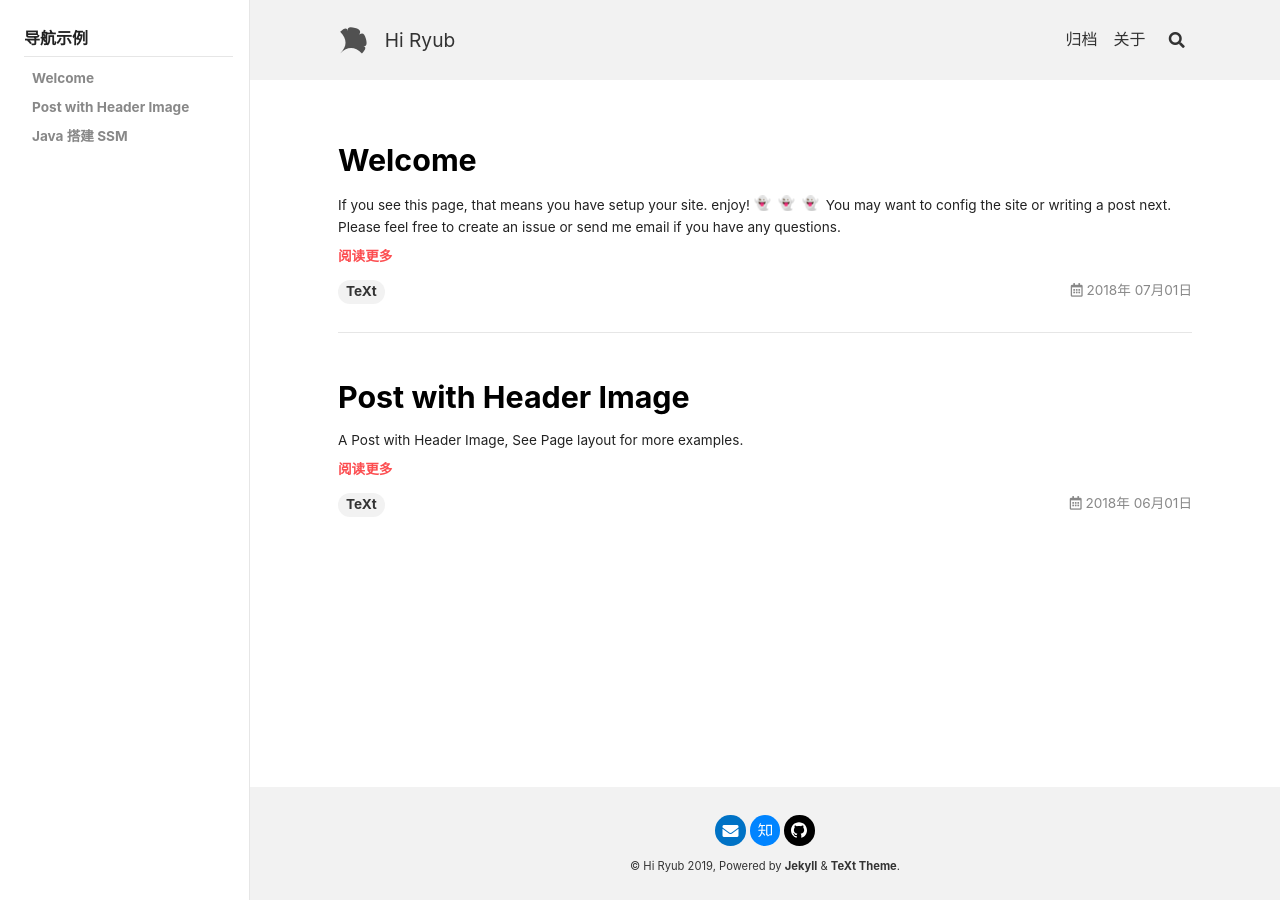
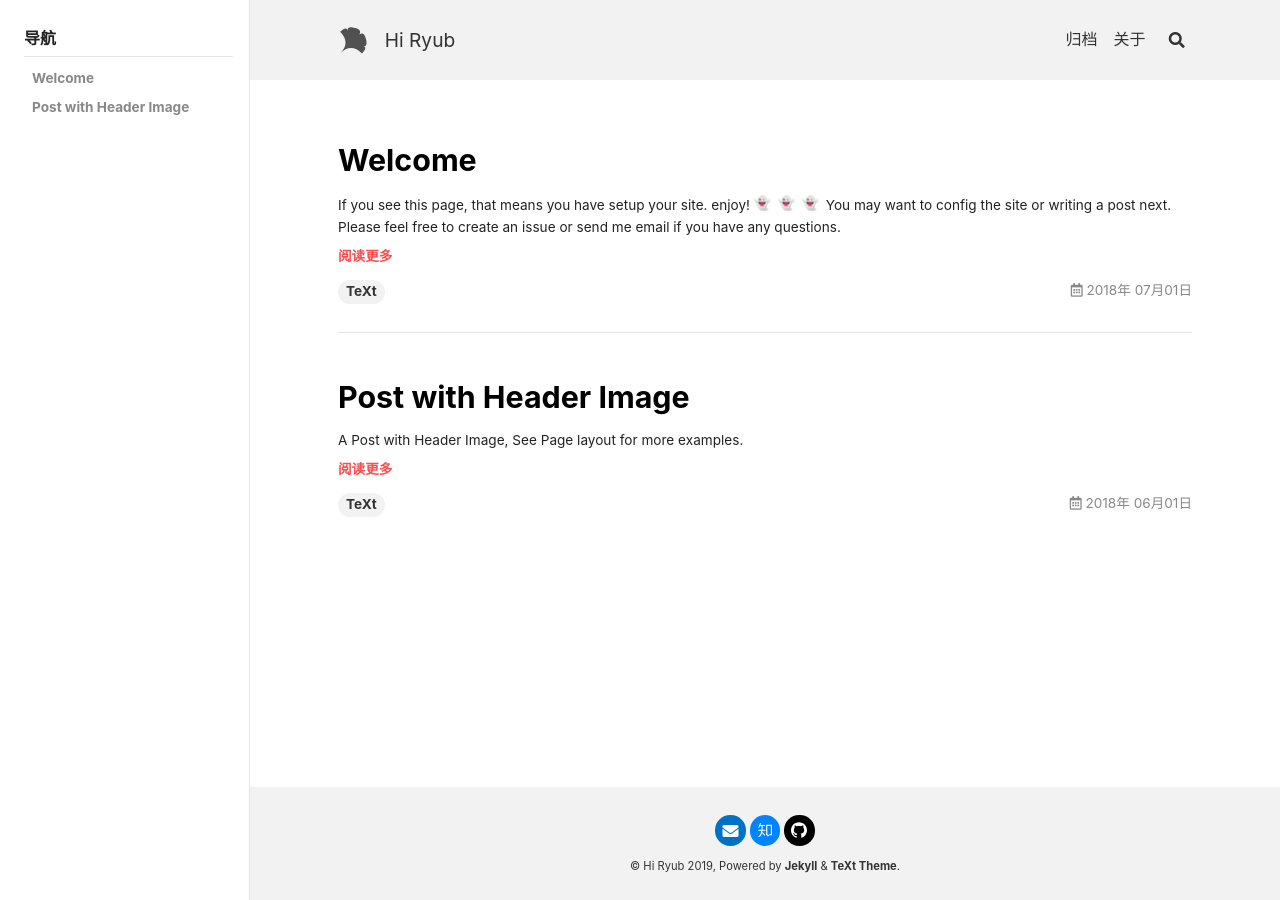
Before and after one commit to ryub/javaboy666.github.io, a Jekyll site: the page built from index.html, in a window 1280 px wide. Built offline with Jekyll 4.4.1, drawn with Linux system fonts in a browser that asks for light colours; nearby versions of some CDN libraries; emoji names are drawn with the system emoji font; the list of posts is cut into pages by our own code.

Commit message:
Update navigation.yml

```diff
--- a/_data/navigation.yml
+++ b/_data/navigation.yml
@@ -49,11 +49,9 @@ header:
       # @end locale config
     url: /about.html
 docs-zh:
-  - title:      导航示例
+  - title:      导航
     children:
       - title: Welcome
-        url: https://javaboy666.github.io/2018/07/01/welcome.html
+        url: https://ryub.github.io/2018/07/01/welcome.html
       - title: Post with Header Image
-        url: https://javaboy666.github.io/2018/06/01/header-image.html
-      - title:  Java 搭建 SSM
-        url:    http://springboot.javaboy.org/2019/0528/javassm
+        url: https://ryub.github.io/2018/06/01/header-image.html
```
